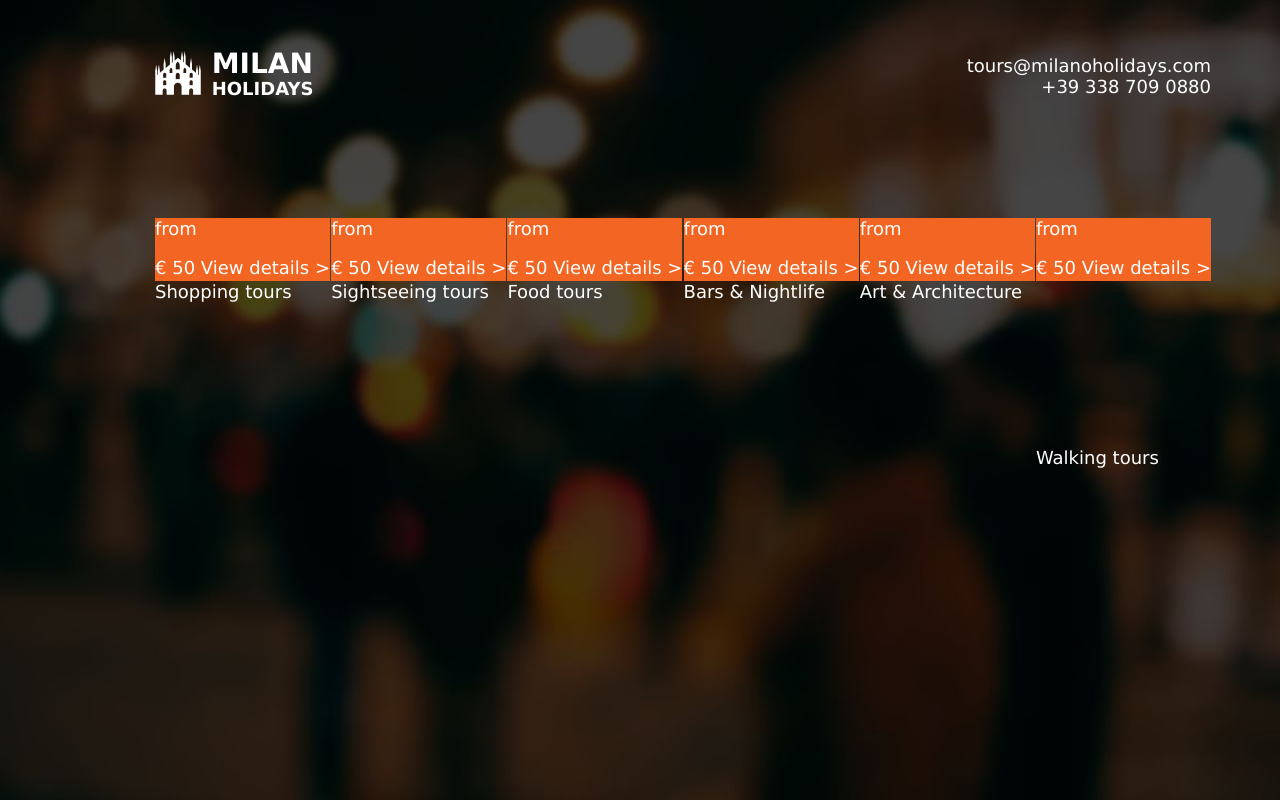
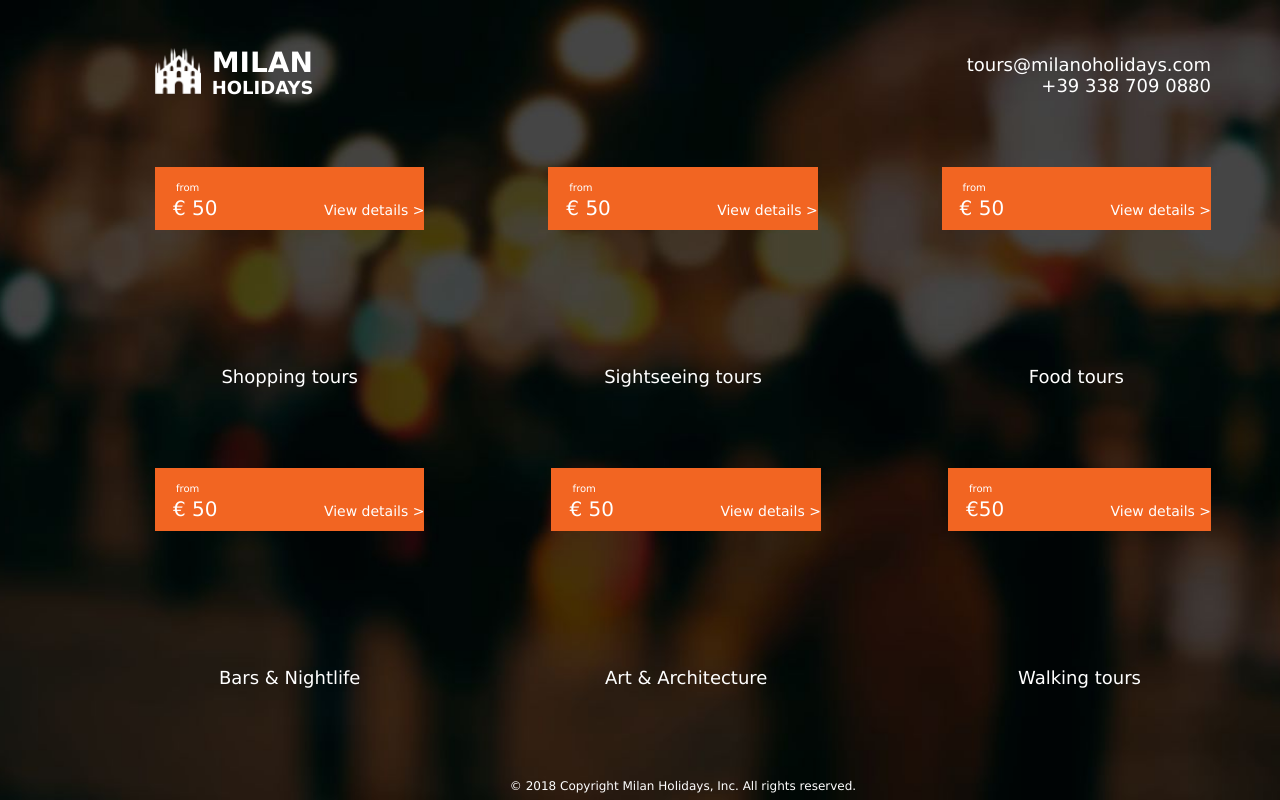
Before and after one commit to aleksey-lav/Front-End, a plain HTML site: page Task3/index.html in a window 1280 px wide. Shown: the top 800 px of the page. Drawn offline with Linux system fonts and the light colour scheme.

Commit message:
task 3 done

```diff
--- a/Task3/css/style.css
+++ b/Task3/css/style.css
@@ -23,6 +23,23 @@ body {
     background-size: cover;
     background-position: center;
     overflow: hidden;
+}
+
+a.logo-link {
+    display: inline-block;
+}
+.logo-image-white{
+    display: inline-block;
+    background: url("../img/logo.png") no-repeat;
+    width: 46px;
+    height: 46px;
+    background-size: cover;
+}
+a.logo-link:hover .text-header .logo-text{
+     color: #f26522;
+}
+a.logo-link:hover .logo-image-white{
+    background-image: url("../img/Logo-Milan-hover.png");
 }
 
 .logo_with_text{
@@ -59,8 +76,11 @@ h1{
     float: right;
 
 }
+.tours-container{
+    margin-top: -48px;
+}
 .container{
-    padding: 49px 155px;
+    padding: 48px 155px;
 }
 p {
     margin-top: 0;
@@ -92,12 +112,16 @@ h3{
 .image-container{
     height: 200px;
     overflow: hidden;
-    margin-bottom: 50px;
+    margin-bottom: 20px;
 }
 .orange-price{
     background-color: #f26522;
     height: 63px;
-
+}
+.orange-price-text{
+    font-size: 10px;
+    padding-top: 10px;
+    padding-left: 21px;
 }
 .image-container:hover .orange-price{
     opacity: 1;
@@ -108,3 +132,25 @@ h3{
     margin-top: 20px;
     margin-bottom: 58px;
 }
+.what-tours{
+    text-align: center;
+    margin-bottom: 60px;
+}
+h3.what-tours:hover{
+    color: #f26522;
+}
+.copyright{
+    font-size: 12px;
+    margin-top: -20px;
+    text-align: center;
+}
+.orange-price-cost{
+    font-size: 20px;
+    margin-top: -10px;
+    margin-left: 18px;
+}
+.view-details{
+    font-size: 14px;
+    margin-left: 100px;
+    /*display: inline-block;*/
+}
--- a/Task3/index.html
+++ b/Task3/index.html
@@ -8,9 +8,9 @@
 <body>
 <div class="main">
     <section class="header">
-        <div class="container">
-            <a href="#" class="logo-light">
-                        <img class="logo-image" src="img/logo.png" alt="">
+        <div class="container container-logo">
+            <a href="#" class="logo-link">
+                <div class="logo-image-white" alt=""></div>
                     <div class="text-header">
                         <h1 class="logo-text">milan</h1>
                         <h2 class="logo-text">holidays</h2>
@@ -29,20 +29,22 @@
     <section class="tours-img">
         <div class="container">
             <div class="tours-container">
+                <div class="content-each-img">
                     <div class="image-container">
                         <img class="tour-img-wrap1 orange_view" src="img/image-gallery_1.jpg" alt="">
                         <div class="orange-price">
                             <p class="orange-price-text">from</p>
                             <p class="orange-price-cost">&#8364; 50
-                                <a href="">
-                                    <span class="view-details">View details &#62;</span>
+                                <a href="#" class="details">
+                                    <span class="view-details">View details   &#62;</span>
                                 </a>
                             </p>
                         </div>
-                        <h3 class="what-tours">Shopping tours</h3>
+                    </div>
+                    <a href="#"><h3 class="what-tours">Shopping tours</h3></a>
 
                     </div>
-
+                <div class="content-each-img">
                     <div class="image-container">
                         <img class="tour-img-wrap2 orange_view"  src="img/image-gallery_2.jpg" alt="">
                         <div class="orange-price">
@@ -53,8 +55,10 @@
                                 </a>
                             </p>
                         </div>
-                        <h3 class="what-tours">Sightseeing tours</h3>
                     </div>
+                    <a href="#"><h3 class="what-tours">Sightseeing tours</h3></a>
+                    </div>
+                <div class="content-each-img">
                     <div class="image-container">
                         <img class="tour-img-wrap3 orange_view"  src="img/image-gallery_3.jpg" alt="">
                         <div class="orange-price">
@@ -65,8 +69,10 @@
                                 </a>
                             </p>
                         </div>
-                        <h3 class="what-tours">Food tours</h3>
                     </div>
+                    <a href="#"><h3 class="what-tours">Food tours</h3></a>
+                    </div>
+                <div class="content-each-img">
                     <div class="image-container">
                         <img class="tour-img-wrap4 orange_view" src="img/image-gallery_4.jpg" alt="">
                         <div class="orange-price">
@@ -77,8 +83,10 @@
                                 </a>
                             </p>
                         </div>
-                        <h3 class="what-tours">Bars & Nightlife</h3>
                     </div>
+                    <a href="#"><h3 class="what-tours">Bars & Nightlife</h3></a>
+                    </div>
+                <div class="content-each-img">
                     <div class="image-container">
                         <img class="tour-img-wrap5 orange_view" src="img/image-gallery_5.jpg" alt="">
                         <div class="orange-price">
@@ -89,14 +97,15 @@
                                 </a>
                             </p>
                         </div>
-                        <h3 class="what-tours">Art & Architecture</h3>
+                    </div>
+                    <a href="#"><h3 class="what-tours">Art & Architecture</h3></a>
                     </div>
                 <div class="content-each-img">
                     <div class="image-container">
                         <img class="tour-img-wrap6 orange_view"  src="img/image-gallery_6.jpg" alt="">
                         <div class="orange-price">
                             <p class="orange-price-text">from</p>
-                            <p class="orange-price-cost">&#8364; 50
+                            <p class="orange-price-cost">&#8364;50
                                 <a href="">
                                     <span class="view-details">View details &#62;</span>
                                 </a>
@@ -104,16 +113,14 @@
                         </div>
 
                     </div>
-                    <h3 class="what-tours">Walking tours</h3>
-        </div>
+                    <a href="#"><h3 class="what-tours">Walking tours</h3></a>
+                </div>
     </section>
-    <section class="footer">
-        <div class="container">
-            <div class="copyright">
-
-            </div>
-        </div>
-    </section>
+      <section class="footer">
+            <h3 class="copyright">
+                &#169; 2018 Copyright Milan Holidays, Inc. All rights reserved.
+            </h3>
+        </section>
 </div>
 
 </body>
```
